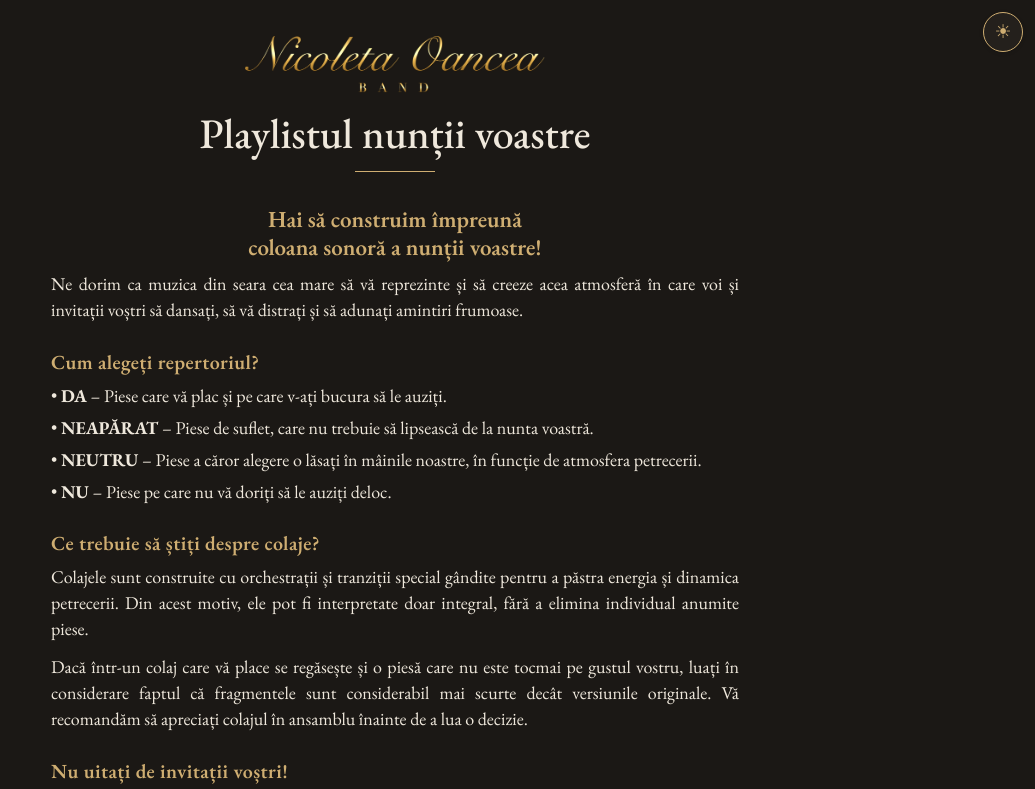
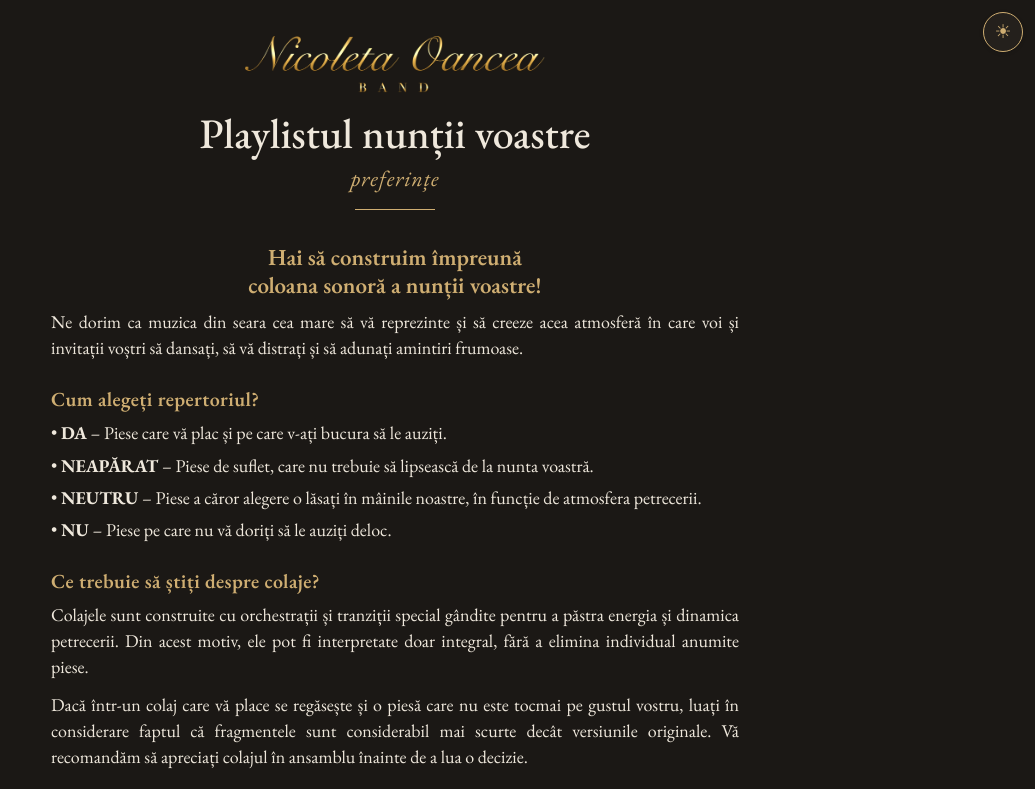
Before and after one commit to nicoletaoanceaband/playlist, a plain HTML site: page index.html in a window 1280 px wide. Shown: the top 789 px of the page, without its empty margins (245-1280 px from the left). Drawn offline with nearby package versions, Linux system fonts and the light colour scheme.

Commit message:
Add files via upload

```diff
--- a/index.html
+++ b/index.html
@@ -4,7 +4,7 @@
 <meta charset="utf-8">
 <script>try{var m=localStorage.getItem('nob-mod');var h=new Date().getHours();if(m==='noapte'||(!m&&(h>=20||h<7)))document.documentElement.classList.add('night')}catch(e){var h2=new Date().getHours();if(h2>=20||h2<7)document.documentElement.classList.add('night')}</script>
 <meta name="viewport" content="width=device-width, initial-scale=1">
-<title>Playlistul nunții voastre – Nicoleta Oancea & Band</title>
+<title>Playlistul nunții voastre – preferințe</title>
 <meta name="description" content="Alegeți piesele pentru nunta voastră.">
 <meta property="og:title" content="Playlistul nunții voastre – preferințe">
 <meta property="og:description" content="Nicoleta Oancea & Band">
@@ -29,6 +29,7 @@ body{margin:0;background:var(--cream);color:var(--ink);font-family:'EB Garamond'
 .wrap{max-width:720px;margin:0 auto;padding:28px 16px 60px}
 .logo{display:block;margin:8px auto 18px;width:min(300px,72%);height:auto}
 h1{font-weight:500;font-size:clamp(30px,8vw,42px);text-align:center;margin:0 0 6px;line-height:1.1}
+.subt{text-align:center!important;font-style:italic;color:var(--gold);font-size:22px;margin:2px 0 0;letter-spacing:.04em}
 .line{width:80px;height:1px;background:var(--gold);margin:14px auto 26px}
 h2{color:var(--gold);font-weight:600;font-size:23px;margin:34px 0 10px;line-height:1.2}
 h3{font-weight:600;font-size:20px;margin:26px 0 8px;line-height:1.25}
@@ -119,6 +120,7 @@ textarea{min-height:110px;resize:vertical}
 <main class="wrap" id="form-wrap">
 <img class="logo" src="logo.png" alt="Nicoleta Oancea & Band">
 <h1>Playlistul nunții voastre</h1>
+<p class="subt">preferințe</p>
 <div class="line"></div>
 
 <h2 class="center">Hai să construim împreună<br>coloana sonoră a nunții voastre!</h2>
```
